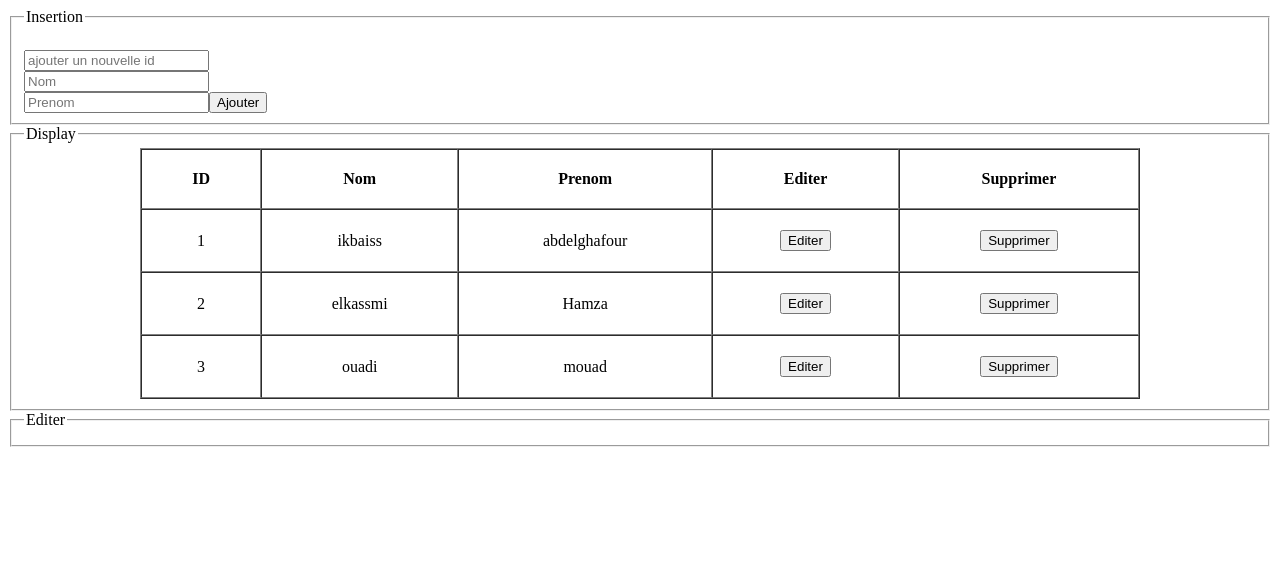
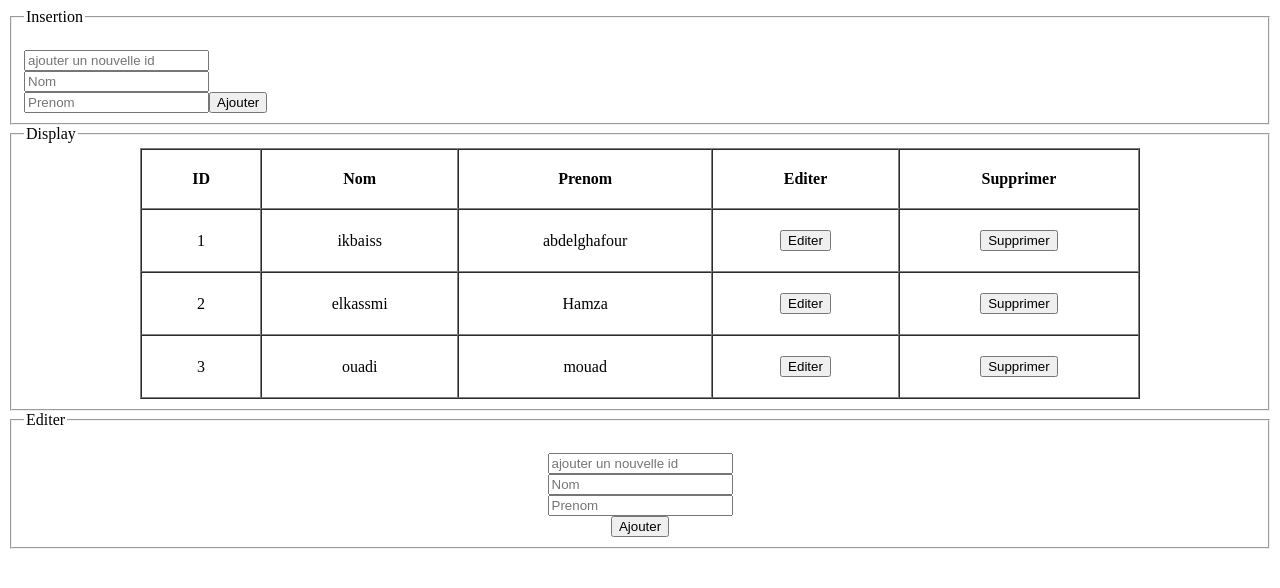
Before and after one commit to ikbaissabdelghafour/COURS_react_js, a React (Create React App) app: page / in a window 1280 px wide. Shown: the top 588 px of the page. Built offline with nearby package versions, Linux system fonts and the light colour scheme.

Commit message:
make crud for those ACTIVITER 11

```diff
--- a/src/Activite11/App.jsx
+++ b/src/Activite11/App.jsx
@@ -1,6 +1,6 @@
 import React, { useState } from 'react'
 import Display from './display'
-import Creat from './creat'
+import Creat from './Creat'
 import Edite from './edite'
 function App() {
     const list=[
@@ -9,10 +9,18 @@ function App() {
         {id:3,nom:"ouadi",prenom:"mouad"}
     ]
     const [data,setData]=useState(list)
+    const [for_update,setFor_udapte]=useState({})
     const get_delete_id=(id)=>(setData(data.filter((ele)=>!(ele.id===id))))
-    const ajouter=(newobj)=>(data.find(ele=>ele.id!==newobj.id) && setData([...data,newobj]))
 
-    return (
+    const ajouter=(newobj)=>(
+        !data.find(ele=>ele.id===newobj.id) && setData([...data,newobj]))
+    const update_obje=(id_update)=>(setFor_udapte(data.find(ele=>ele.id===id_update)))
+    const new_object_updat=(update_object)=>(
+        update_object.id!=null &&
+         update_object.nom!=null &&
+         update_object.prenom!=null &&
+         setData([...data.filter(ele=>!(ele.id===for_update.id)),update_object]))
+        return (
         <>
         <fieldset>
             <legend>Insertion</legend>
@@ -20,11 +28,11 @@ function App() {
         </fieldset>
         <fieldset>
             <legend>Display</legend>
-            <Display table={data} ondelete={get_delete_id} />
+            <Display table={data} onupdate={update_obje} ondelete={get_delete_id} />
         </fieldset>
         <fieldset>
             <legend>Editer</legend>
-            <Edite />
+            <Edite  obj_edit={new_object_updat}  current_obj={for_update} />
         </fieldset>
         </>
 
--- a/src/Activite11/Display.jsx
+++ b/src/Activite11/Display.jsx
@@ -1,6 +1,7 @@
-import React from 'react'
+import React  from 'react'
 
 function Display({table,onupdate,ondelete}) {
+
   return (
     <table align='center' border={1} cellSpacing={0} cellPadding={20} width={1000}>
     <thead>
@@ -19,7 +20,7 @@ function Display({table,onupdate,ondelete}) {
                    <td> {ele.nom} </td>
                    <td> {ele.prenom} </td>
                    <td> <button onClick={()=>onupdate(ele.id)} >Editer</button> </td>
-                   <td> <button onClick={()=>ondelete(ele.id)} >Supprimer</button> </td>
+                   <td> <button onClick={(()=>ondelete(ele.id))} >Supprimer</button> </td>
                </tr>
         ))
         }
--- a/src/Activite11/Edite.jsx
+++ b/src/Activite11/Edite.jsx
@@ -1,11 +1,30 @@
-import React from 'react'
+import React,{useState,useEffect} from 'react'
 
-function Edite() {
-  return (
-    <div>
+function Edite({obj_edit , current_obj}) {
+    const [id,setId]=useState(current_obj.id)
+    const [nom,setNom]=useState(current_obj.nom)
+    const [prenom,setPrenom]=useState(current_obj.prenom)
+    useEffect(
+      ()=>
+         { setId(current_obj.id)
+          setNom(current_obj.nom)
+          setPrenom(current_obj.prenom)},
+          [current_obj.id,current_obj.nom,current_obj.prenom]
+  )
+    return (
+      <>
+       <form  align='center'  onSubmit={e=>e.preventDefault()}>
+        <label htmlFor="id"></label><br />
+        <input value={id} onChange={e=>setId(e.target.value)}  placeholder='ajouter un nouvelle id' type="number"  />
+        <label htmlFor="nom"></label><br />
+        <input value={nom} onChange={e=>setNom(e.target.value)}  placeholder='Nom' type="text" />
+        <label htmlFor="prenom"></label><br />
+        <input value={prenom} onChange={e=>setPrenom(e.target.value)}  placeholder='Prenom' type="text" /><br />
+        <button onClick={_=>obj_edit({id:id,nom:nom,prenom:prenom})}>Ajouter</button>
+        </form>
+      </>
+    )
 
-    </div>
-  )
 }
 
 export default Edite
```
